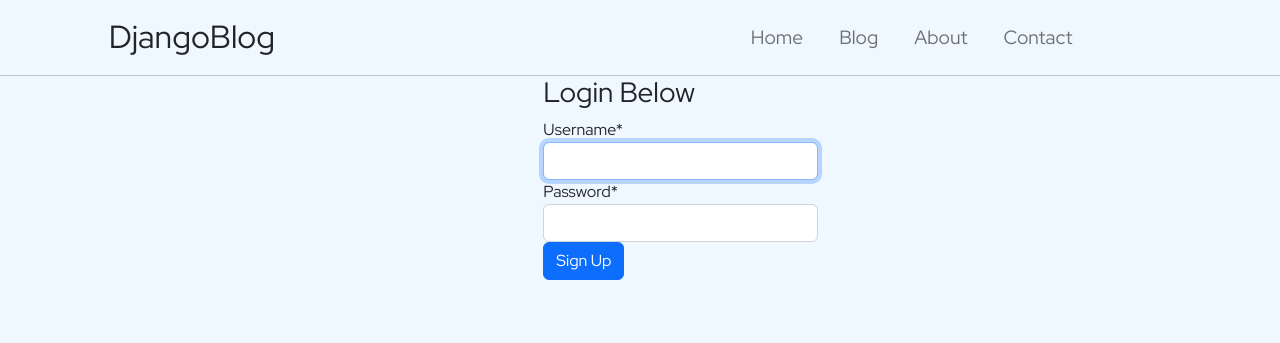
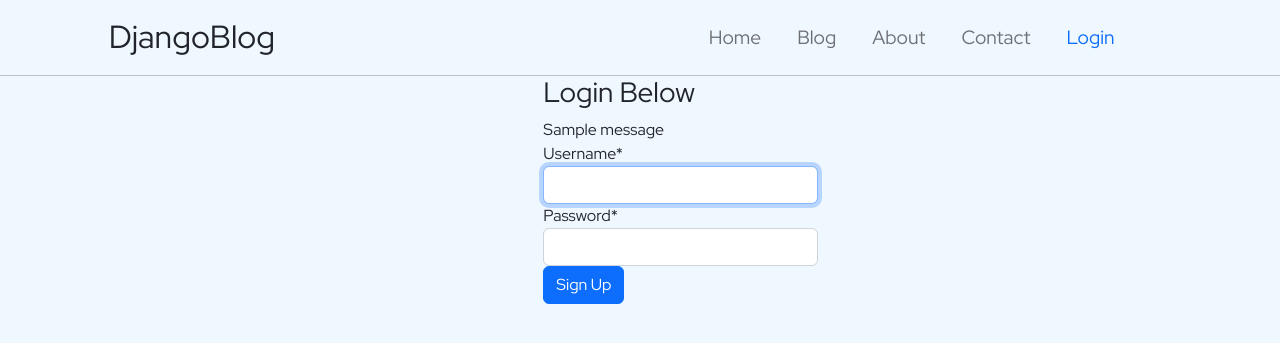
Before and after one commit to cbyroad1/blogproject, a Django app: page /account/login/ in a window 1280 px wide. Shown: the top 343 px of the page. Run offline with Django 4.2, Linux system fonts and the light colour scheme; tables that the repository leaves empty hold one stand-in row (values such as "Sample post"); one stand-in notice (Sample message) is shown; some libraries are stand-ins or nearby versions.

Commit message:
Added logout functionality in accounts/views.py and accounts/urls.py along with login/logout buttonts in templates.

```diff
--- a/accounts/urls.py
+++ b/accounts/urls.py
@@ -4,5 +4,6 @@ from . import views
 
 urlpatterns = [
     path('signup/', views.signUpPage, name='signup'),
-    path('login/', views.loginPage, name='login')
+    path('login/', views.loginPage, name='login'),
+    path('logout/', views.logout_user, name='logout'),
 ]
--- a/accounts/views.py
+++ b/accounts/views.py
@@ -1,5 +1,5 @@
 from django.shortcuts import render, redirect
-from django.contrib.auth import login, get_user_model, authenticate
+from django.contrib.auth import login, get_user_model, authenticate, logout
 from django.contrib import messages
 from django.urls import reverse
 
@@ -49,3 +49,9 @@ def loginPage(request):
 
     context = {'form':form}
     return render(request, 'accounts/login.html', context)
+
+
+def logout_user(request):
+
+    logout(request)
+    return redirect(reverse('home'))
--- a/templates/_base.html
+++ b/templates/_base.html
@@ -27,8 +27,11 @@
                             <li class="nav-link">About</li>
                             <li class="nav-link">Contact</li>
                             {% if user.is_authenticated %}
-                                <li class="nav-link">Welcome {{user}}</li>
+                            <li class="nav-link"><a href="{% url 'logout' %}" style="text-decoration: none;">Logout</a></li>
+                            {% else %}
+                            <li class="nav-link"><a href="{% url 'login' %}" style="text-decoration: none;">Login</a></li>
                             {% endif %}
+
                         </ul>
                     </nav>
                 </div>
--- a/templates/accounts/login.html
+++ b/templates/accounts/login.html
@@ -8,6 +8,9 @@
     <div class="col-sm-3 justify-content-center">
         <h3>Login Below</h3>
             <div class="signup-form">
+                {% for message in messages %}
+                {{message}}
+                {% endfor %}
                 <form method="post">
                     {% csrf_token %}
                     {{form|crispy}}
```
